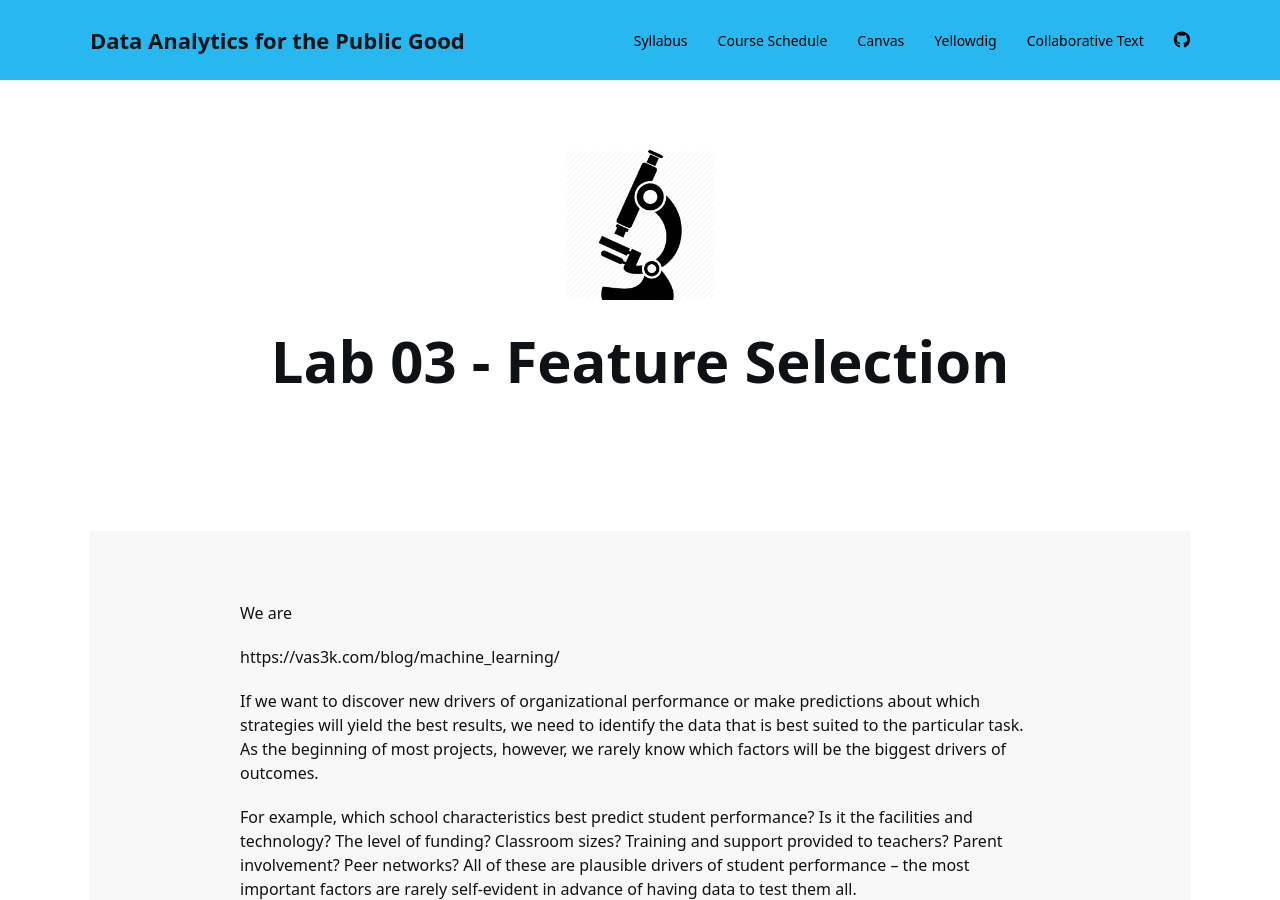
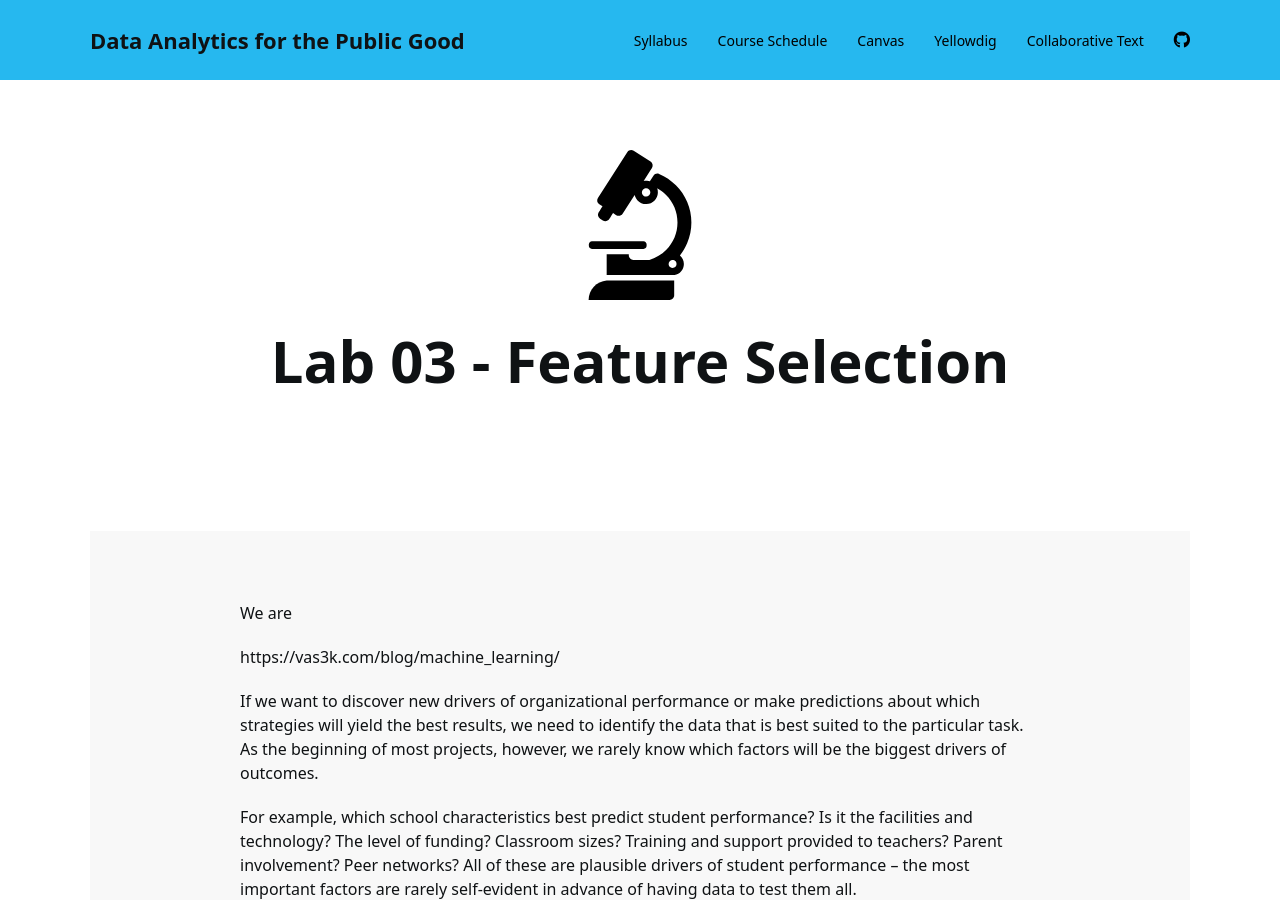
Before and after one commit to DS4PS/course-asu-paf-586-summer-2019, a Jekyll site: the page built from lab-03-feature-selection.md, in a window 1280 px wide and 900 px high. Built offline with Jekyll 4.4.1, drawn with Linux system fonts in a browser that asks for light colours; nearby versions of some CDN libraries; a style sheet for code colours, icons or effects is not loaded.

Commit message:
Update lab-03-feature-selection.md

```diff
--- a/lab-03-feature-selection.md
+++ b/lab-03-feature-selection.md
@@ -1,7 +1,7 @@
 ---
 layout: lab
 title: Lab 03 - Feature Selection
-image: microscope.png
+image: microscope3.svg
 ---
 
 
```
